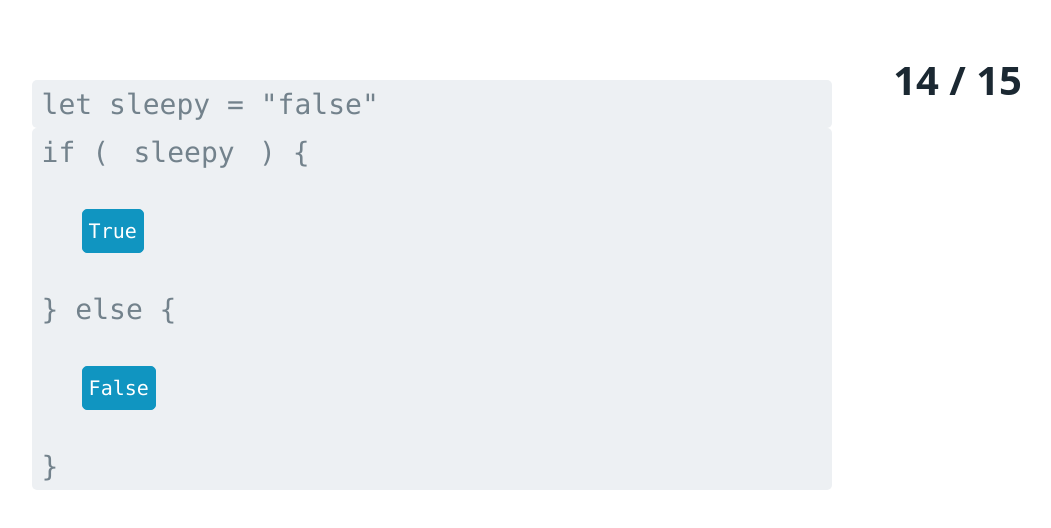
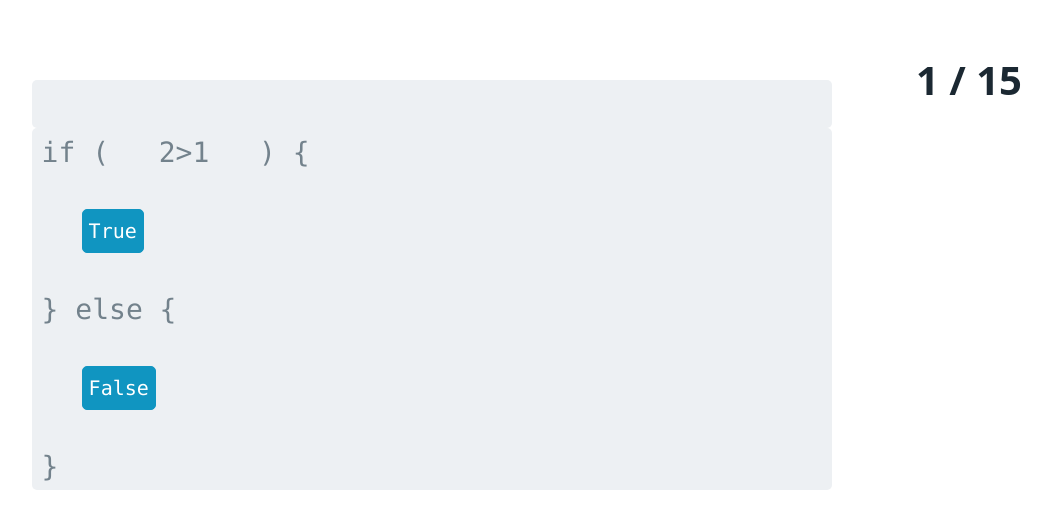
Before and after one commit to jonasholbech/if-game, a Svelte app: page / in a window 1280 px wide. Shown: the top 528 px of the page, without its empty margins (208-1259 px from the left). Built offline with nearby package versions, Linux system fonts and the light colour scheme.

Commit message:
reset count

```diff
--- a/src/App.svelte
+++ b/src/App.svelte
@@ -30,7 +30,7 @@
     { expression: "'sleepy'", evaluated: true, code: `let sleepy = false` },
   ];
 
-  let count = 13;
+  let count = 0;
   let isWrong = false;
   let done = false;
   function evaluate(bool) {
```
